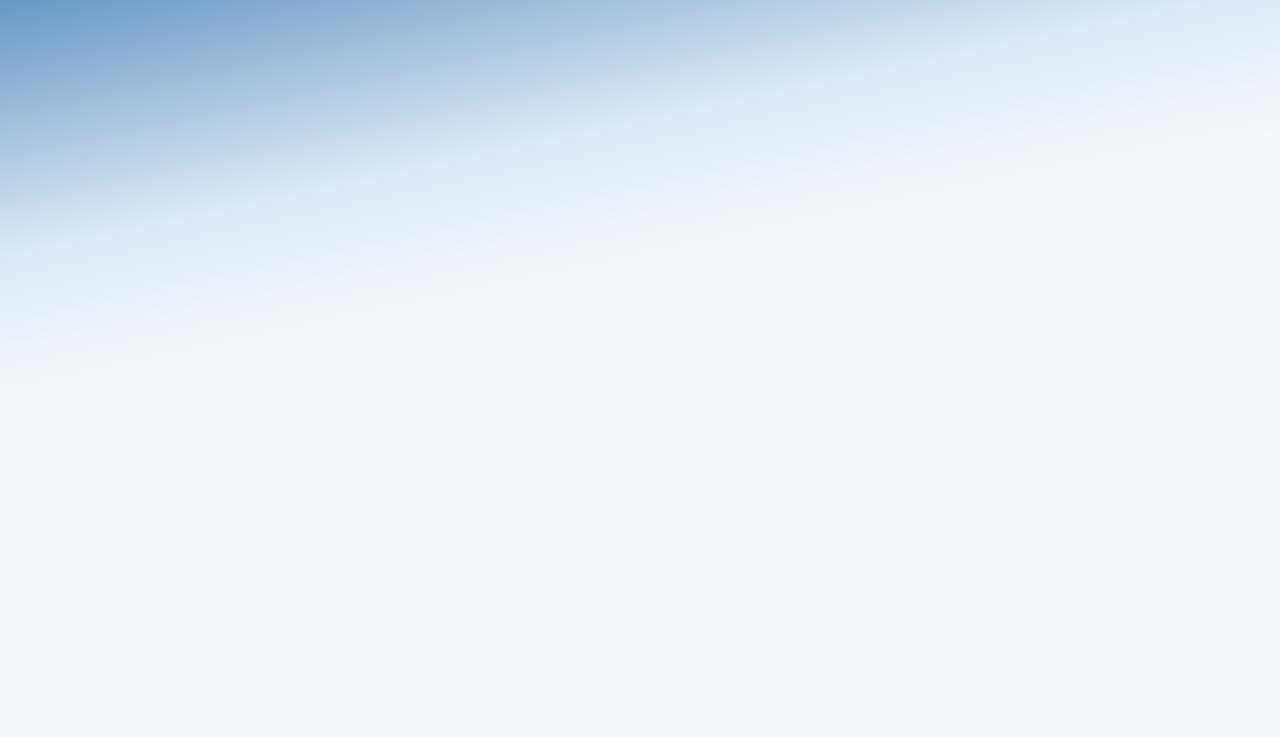
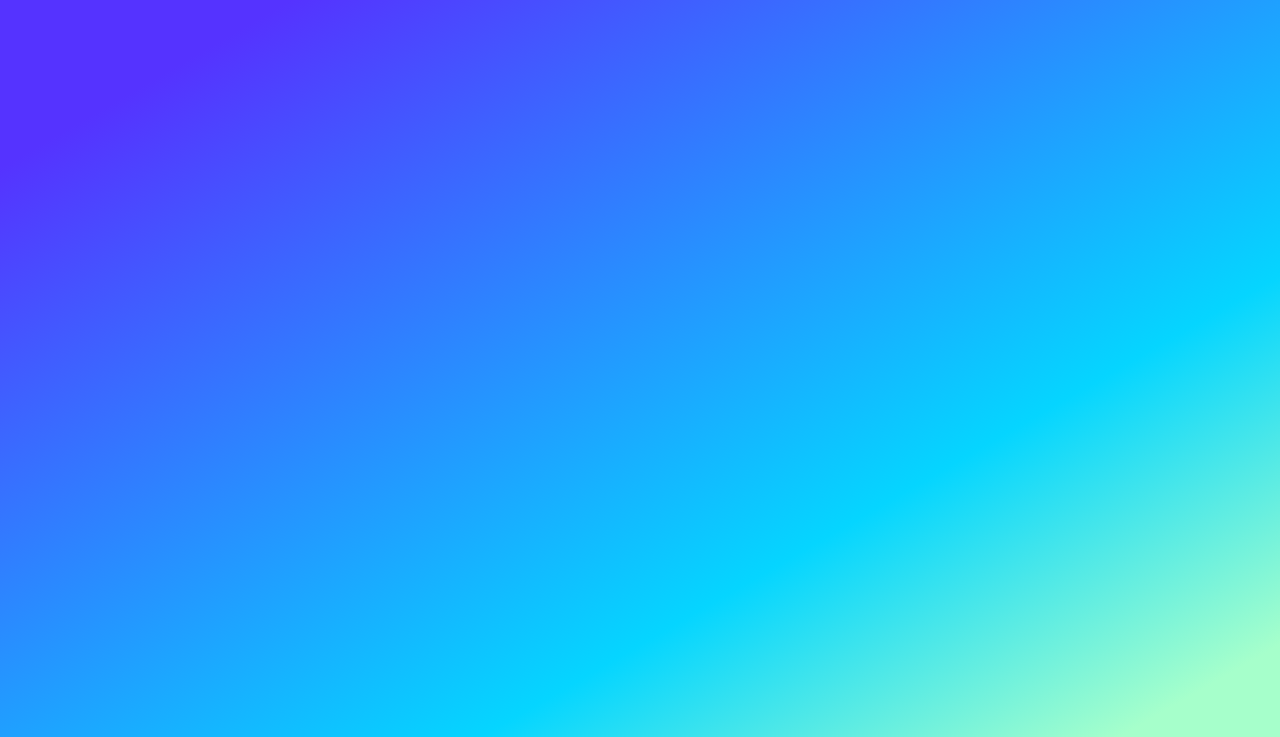
Before and after one commit to iraquint/iraquint.github.io, a plain HTML site: page index.html in a window 1280 px wide. Shown: the part 63-800 px from the top of the page. Drawn offline with Linux system fonts and the light colour scheme.

Commit message:
add font styles, remove grid transform

```diff
--- a/index.html
+++ b/index.html
@@ -7,8 +7,8 @@
     <title>Ira Quint</title>
   </head>
   <body>
-    <div class="wrapper">
-      <div class="stripes"><span></span> <span></span> <span></span></div>
+    <div class="stripes">
+      <div class="content"><h1>Ira Quint</h1></div>
     </div>
   </body>
 </html>
--- a/main.css
+++ b/main.css
@@ -4,25 +4,28 @@
   margin: 0;
 }
 
-.wrapper {
-  background: #f6f9fc 60%;
+body {
+  font-size: 62.5%;
+  font-family: "HelveticaNeue-Light", "Helvetica Neue Light", "Helvetica Neue",
+    Helvetica, Arial, "Lucida Grande", sans-serif;
+  font-style: normal;
+  color: #f6f9fc;
 }
+.content {
+  padding: 25px 0px 0px 25px;
+}
+
+/* BACKGROUND GRADIENT DESIGN */
 
 /* 5 rows 200px, 10 10% columns*/
 .stripes {
+  width: 100vw;
+  height: 100vh;
   display: grid;
   grid: repeat(5, 200px) / repeat (10, 1fr);
-  transform: skewY(-12deg);
+  /* transform: skewY(-12deg); */
   transform-origin: 0;
-  background: linear-gradient(
-    #507eb1,
-    #709dc7 10%,
-    #dde9f5 40%,
-    #eaf2f9 50%,
-    #f6f9fc 60%
-  );
-  width: 100vw;
-  height: 100vh;
+  background: linear-gradient(150deg, #53f 15%, #05d5ff 70%, #a6ffcb 94%);
 }
 
 .stripes :nth-child(1) {
```
